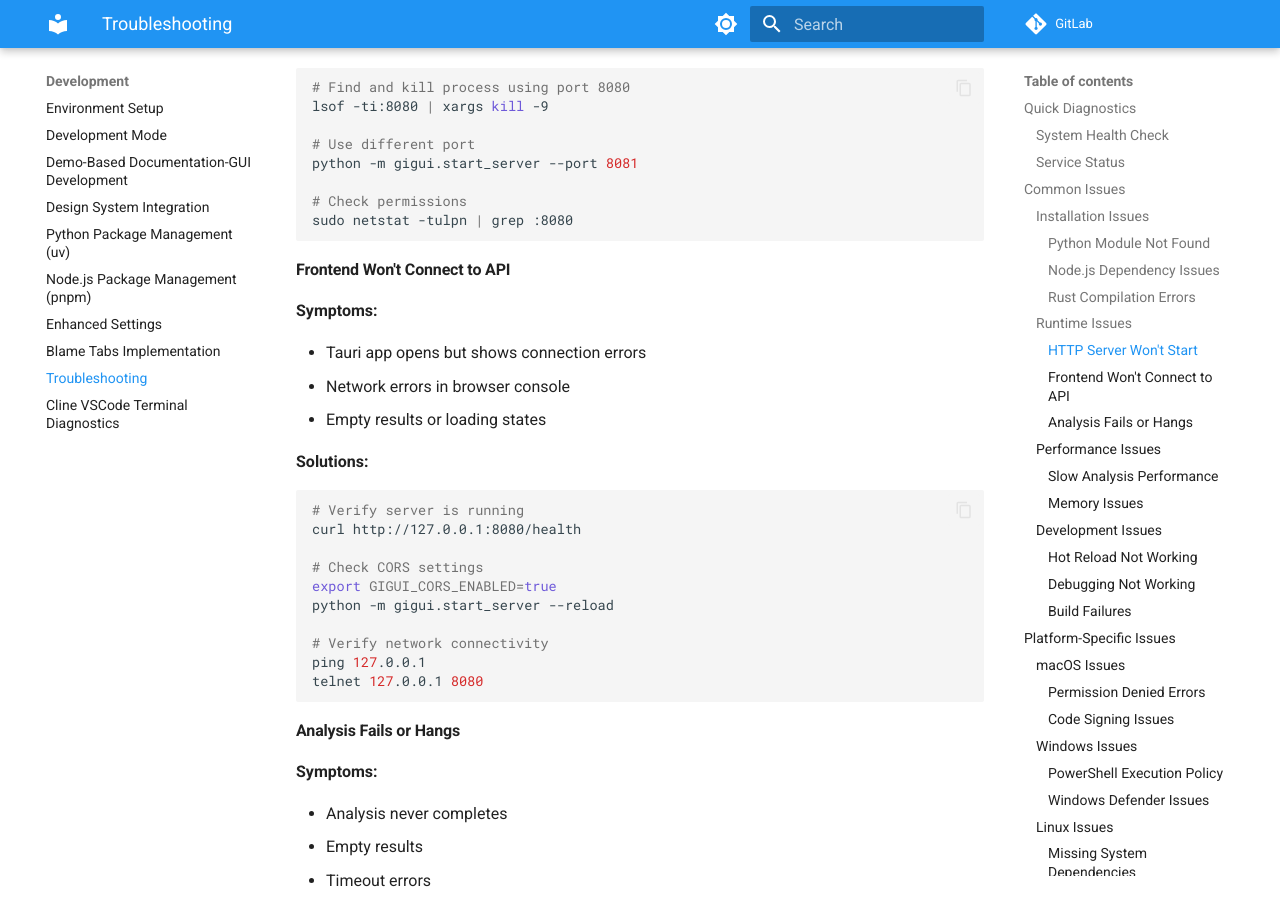
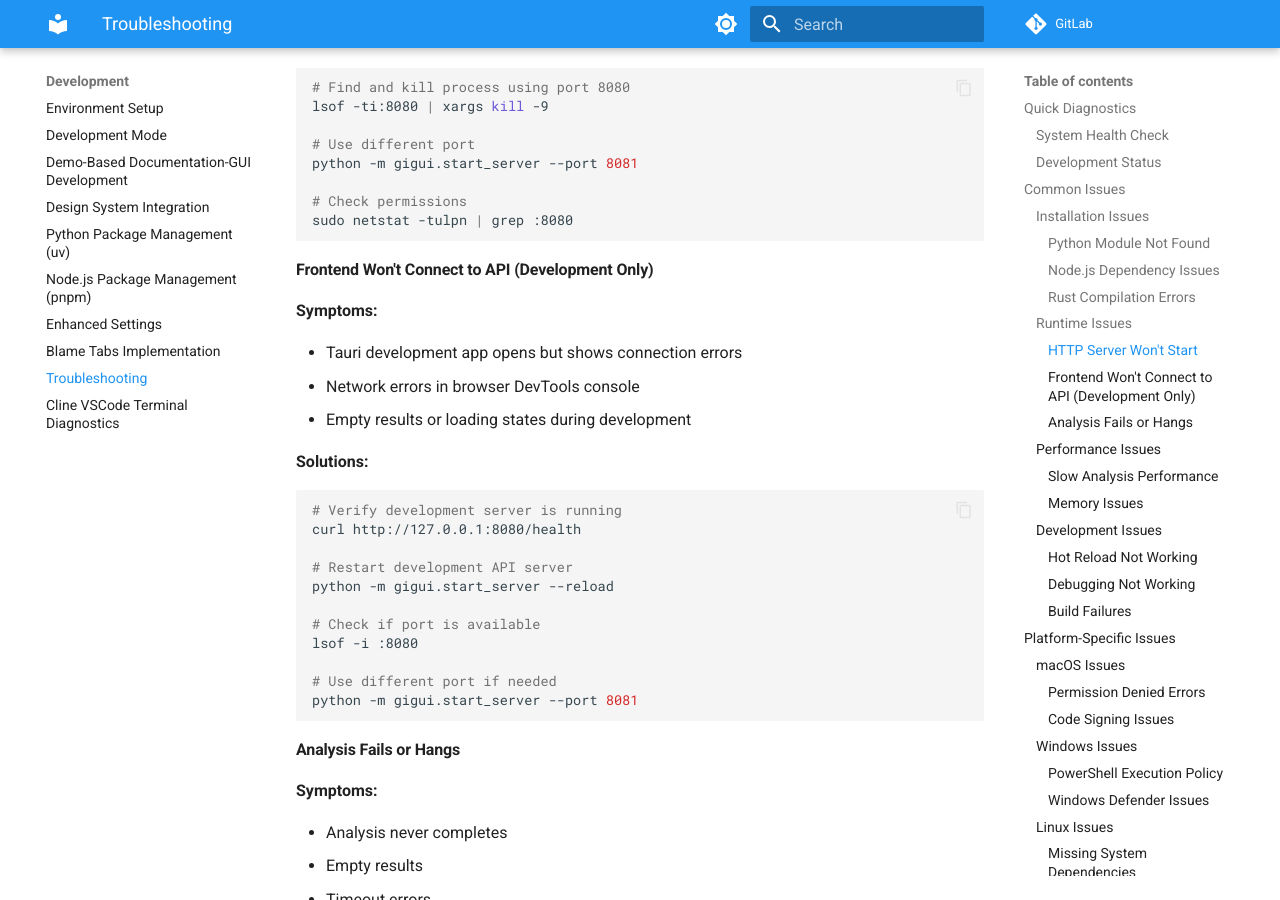
Before and after one commit to boost-edu-tools/gitinspectorgui, an MkDocs documentation site: the page built from docs/development/troubleshooting.md, in a window 1280 px wide and 900 px high, scrolled down 2431 px. Built offline with MkDocs 1.6.1 and Material for MkDocs 9.7.7, drawn with Linux system fonts in a browser that asks for light colours; comment, search, counter and statistics services are not loaded; some of the changed text lies outside the part shown.

Commit message:
docs: Clarify troubleshooting guide for desktop app architecture
- Clarify that HTTP server references are for development only
- Update 'Frontend Won't Connect to API' section to specify development context
- Rename 'Network Diagnostics' to 'Development API Diagnostics'
- Update 'Health Monitoring' to 'Development Health Monitoring'
- Remove server deployment implications that don't apply to desktop app
- Focus troubleshooting on development workflow and desktop app issues
- Align documentation with Tauri desktop application architecture

````diff
--- a/docs/development/troubleshooting.md
+++ b/docs/development/troubleshooting.md
@@ -21,20 +21,20 @@ pnpm --version
 rustc --version
 cargo --version
 
-# Test HTTP server
-curl http://127.0.0.1:8080/health
+# Test Tauri development build
+pnpm run tauri build --debug
 ```
 
-### Service Status
+### Development Status
 
 ```bash
-# Check if HTTP server is running
+# Check if development HTTP server is running (development only)
 lsof -i :8080
 
 # Check Tauri development server
 ps aux | grep "tauri dev"
 
-# Check for port conflicts
+# Check for port conflicts during development
 netstat -tulpn | grep :8080
 ```
 
@@ -130,27 +130,28 @@ python -m gigui.start_server --port 8081
 sudo netstat -tulpn | grep :8080
 ```
 
-#### Frontend Won't Connect to API
+#### Frontend Won't Connect to API (Development Only)
 
 **Symptoms:**
 
--   Tauri app opens but shows connection errors
--   Network errors in browser console
--   Empty results or loading states
+-   Tauri development app opens but shows connection errors
+-   Network errors in browser DevTools console
+-   Empty results or loading states during development
 
 **Solutions:**
 
 ```bash
-# Verify server is running
+# Verify development server is running
 curl http://127.0.0.1:8080/health
 
-# Check CORS settings
-export GIGUI_CORS_ENABLED=true
+# Restart development API server
 python -m gigui.start_server --reload
 
-# Verify network connectivity
-ping 127.0.0.1
-telnet 127.0.0.1 8080
+# Check if port is available
+lsof -i :8080
+
+# Use different port if needed
+python -m gigui.start_server --port 8081
 ```
 
 #### Analysis Fails or Hangs
@@ -439,34 +440,32 @@ pnpm run tauri dev
     -   Linux: `journalctl` or `/var/log/`
     -   Windows: Event Viewer
 
-### Network Diagnostics
+### Development API Diagnostics
 
-#### Test API Endpoints
+#### Test Development API Endpoints
 
 ```bash
-# Health check
+# Health check (development server only)
 curl -v http://127.0.0.1:8080/health
 
-# Settings endpoint
+# Settings endpoint (development server only)
 curl -v -X GET http://127.0.0.1:8080/api/settings
 
-# Test with verbose output
+# Test analysis endpoint (development server only)
 curl -v -X POST http://127.0.0.1:8080/api/execute_analysis \
   -H "Content-Type: application/json" \
   -d '{"repository_path": "/tmp"}'
 ```
 
-#### Network Connectivity
+#### Development Server Connectivity
 
 ```bash
-# Test local connectivity
+# Test local development server connectivity
 ping 127.0.0.1
 telnet 127.0.0.1 8080
 
-# Check firewall
-sudo ufw status  # Linux
-# Windows Firewall settings
-# macOS System Preferences → Security & Privacy → Firewall
+# Check if development server port is blocked
+lsof -i :8080
 ```
 
 ### Performance Profiling
@@ -575,18 +574,21 @@ Analysis hangs at 50% progress
 4. **Backup Configuration**: Keep working configurations backed up
 5. **Documentation**: Document custom configurations and workarounds
 
-### Health Monitoring
+### Development Health Monitoring
 
 ```bash
-# Regular health checks
+# Regular development server health checks
 curl http://127.0.0.1:8080/health
 
-# Monitor logs for warnings
+# Monitor development logs for warnings
 tail -f logs/api.log | grep -i warning
 
-# Check system resources
+# Check system resources during development
 df -h  # Disk space
 free -h  # Memory usage
+
+# Monitor Tauri development process
+ps aux | grep "tauri dev"
 ```
 
 This troubleshooting guide should help resolve most common issues. For persistent problems, don't hesitate to seek help from the development team or community.
````
